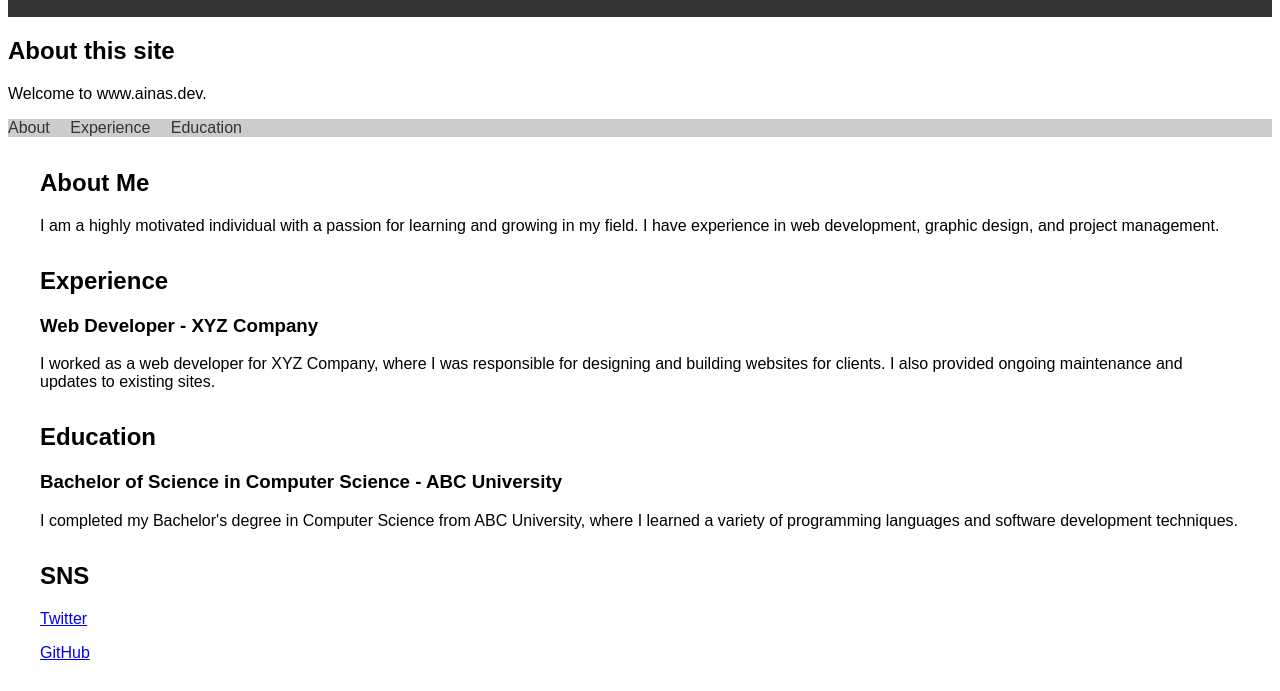
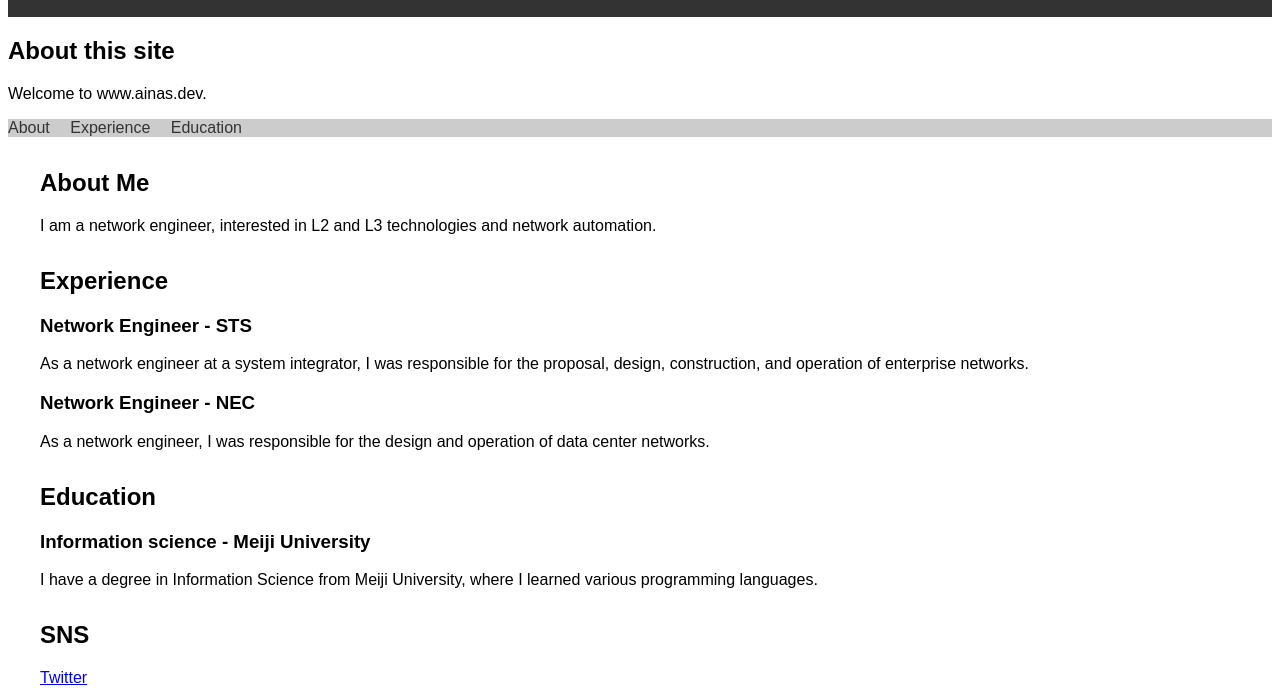
Before and after one commit to ainasdev/ainasdev.github.io, a plain HTML site: page index.html in a window 1280 px wide. Shown: the part 103-794 px from the top of the page. Drawn offline with Linux system fonts and the light colour scheme; no server answers.

Commit message:
Update index.html

```diff
--- a/index.html
+++ b/index.html
@@ -24,17 +24,19 @@
   <main>
     <section id="about">
       <h2>About Me</h2>
-      <p>I am a highly motivated individual with a passion for learning and growing in my field. I have experience in web development, graphic design, and project management.</p>
+      <p>I am a network engineer, interested in L2 and L3 technologies and network automation.</p>
     </section>
     <section id="experience">
       <h2>Experience</h2>
-      <h3>Web Developer - XYZ Company</h3>
-      <p>I worked as a web developer for XYZ Company, where I was responsible for designing and building websites for clients. I also provided ongoing maintenance and updates to existing sites.</p>
+      <h3>Network Engineer - STS</h3>
+      <p>As a network engineer at a system integrator, I was responsible for the proposal, design, construction, and operation of enterprise networks.</p>
+      <h3>Network Engineer - NEC</h3>
+      <p>As a network engineer, I was responsible for the design and operation of data center networks.</p>
     </section>
     <section id="education">
       <h2>Education</h2>
-      <h3>Bachelor of Science in Computer Science - ABC University</h3>
-      <p>I completed my Bachelor's degree in Computer Science from ABC University, where I learned a variety of programming languages and software development techniques.</p>
+      <h3>Information science - Meiji University</h3>
+      <p>I have a degree in Information Science from Meiji University, where I learned various programming languages.</p>
     </section>
     <section id="sns-url">
         <h2>SNS</h2>
```
